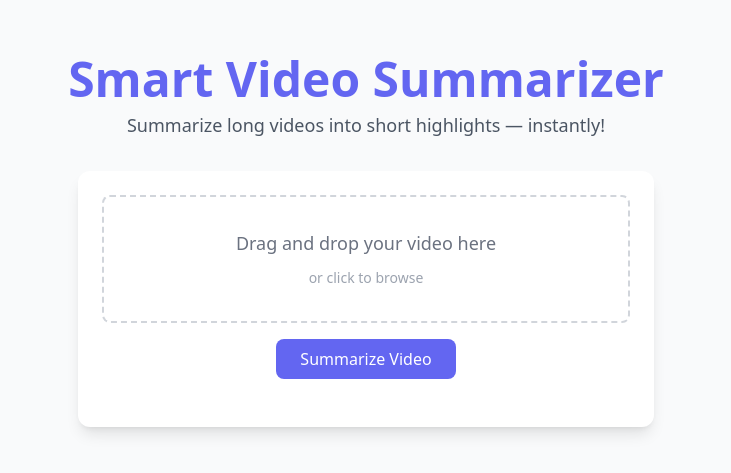
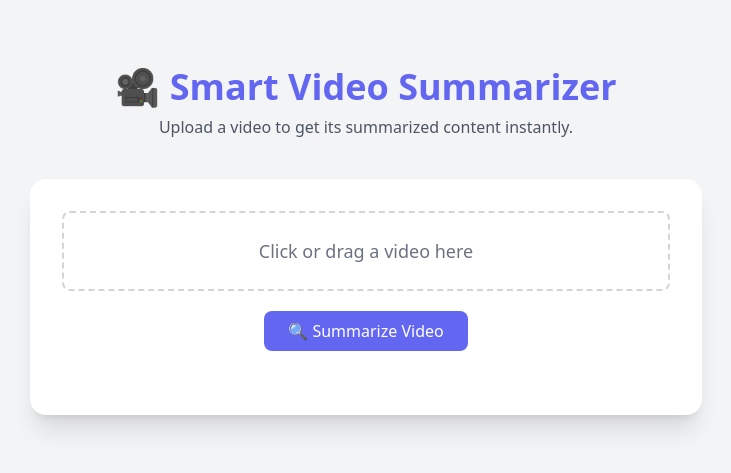
Before and after one commit to Aariz1706/Video-Summarizer, a plain HTML site: page index.html in a window 1280 px wide. Shown: the part 159-632 px from the top of the page, without its empty margins (274-1005 px from the left). Drawn offline with nearby package versions, Linux system fonts and the light colour scheme.

Commit message:
Update index.html

```diff
--- a/index.html
+++ b/index.html
@@ -1,56 +1,90 @@
+<!-- Declares this as an HTML5 document -->
 <!DOCTYPE html>
 <html lang="en">
+
 <head>
+  <!-- Character encoding for Unicode -->
   <meta charset="UTF-8" />
-  <meta name="viewport" content="width=device-width, initial-scale=1.0"/>
-  <title>Video Summarizer</title>
+  <!-- Makes the layout responsive to screen size (mobile-friendly) -->
+  <meta name="viewport" content="width=device-width, initial-scale=1.0" />
+
+  <!-- Title shown in browser tab -->
+  <title>Smart Video Summarizer</title>
+
+  <!-- Load Tailwind CSS from CDN (so we can use its utility classes) -->
   <script src="https://cdn.tailwindcss.com"></script>
   <script>
-    // Custom Tailwind color theme
     tailwind.config = {
       theme: {
         extend: {
           colors: {
-            primary: "#6366F1", // Indigo
+            primary: "#6366F1", // Indigo color as 'primary'
           },
         },
       },
     };
   </script>
 </head>
-<body class="bg-gray-50 min-h-screen flex flex-col items-center justify-center px-4 py-10">
 
-  <!-- Header -->
-  <header class="mb-8 text-center">
-    <h1 class="text-5xl font-extrabold text-primary">Smart Video Summarizer</h1>
-    <p class="text-gray-600 mt-2 text-lg">Summarize long videos into short highlights — instantly!</p>
+<body class="bg-gray-100 min-h-screen flex flex-col items-center justify-center p-6">
+  <!-- Main body styling:
+       bg-gray-100: light gray background
+       min-h-screen: full height
+       flex: flexbox layout
+       items-center: center horizontally
+       justify-center: center vertically
+       p-6: padding on all sides -->
+
+  <!-- ===== Header Section ===== -->
+  <header class="mb-10 text-center">
+    <h1 class="text-4xl font-bold text-primary">🎥 Smart Video Summarizer</h1>
+    <p class="text-gray-600 mt-2">Upload a video to get its summarized content instantly.</p>
   </header>
 
-  <!-- Upload Section -->
-  <section class="w-full max-w-xl bg-white shadow-lg rounded-xl p-6">
-    <form id="uploadForm" class="flex flex-col items-center gap-4">
+  <!-- ===== Upload Form Card ===== -->
+  <section class="w-full max-w-2xl bg-white shadow-xl rounded-2xl p-8">
+    <!-- Upload form starts here -->
+    <form id="uploadForm" class="flex flex-col items-center gap-5">
 
-      <!-- File Input -->
-      <label for="videoInput" class="w-full border-2 border-dashed border-gray-300 rounded-lg p-8 text-center text-gray-500 hover:border-primary cursor-pointer transition">
-        <span class="block text-lg font-medium mb-2">Drag and drop your video here</span>
-        <span class="text-sm text-gray-400">or click to browse</span>
+      <!-- Upload box -->
+      <label for="videoInput"
+        class="w-full border-2 border-dashed border-gray-300 rounded-lg p-6 text-center text-gray-500 hover:border-primary cursor-pointer transition">
+        <!-- Upload text -->
+        <span class="block text-lg font-medium">Click or drag a video here</span>
+        <!-- Hidden file input -->
         <input id="videoInput" type="file" accept="video/*" class="hidden" />
       </label>
 
-      <!-- Filename display -->
-      <p id="fileName" class="text-sm text-gray-600 mt-2 hidden"></p>
+      <!-- Selected file name display -->
+      <p id="fileName" class="text-sm text-gray-600 hidden"></p>
 
       <!-- Submit button -->
-      <button type="submit" class="bg-primary text-white px-6 py-2 rounded-lg hover:bg-indigo-600 transition">
-        Summarize Video
+      <button type="submit"
+        class="bg-primary text-white px-6 py-2 rounded-lg hover:bg-indigo-700 transition">
+        🔍 Summarize Video
       </button>
     </form>
 
-    <!-- Summary output will be injected here -->
-    <div id="output" class="mt-6"></div>
+    <!-- ===== Loader (hidden initially) ===== -->
+    <div id="loading" class="text-center mt-6 hidden">
+      <!-- Spinning circle loader -->
+      <div class="loader border-t-primary mx-auto mb-2 w-8 h-8 border-4 border-dashed rounded-full animate-spin"></div>
+      <p class="text-gray-600">Processing your video...</p>
+    </div>
+
+    <!-- Output (summary will be shown here) -->
+    <div id="output" class="mt-8"></div>
   </section>
 
-  <!-- Script -->
+  <!-- Custom spinner style using Tailwind-compatible class -->
+  <style>
+    .loader {
+      border-color: #ccc;
+      border-top-color: #6366F1; /* Indigo spinner top */
+    }
+  </style>
+
+  <!-- Link your JavaScript file -->
   <script src="script.js"></script>
 </body>
 </html>
```
